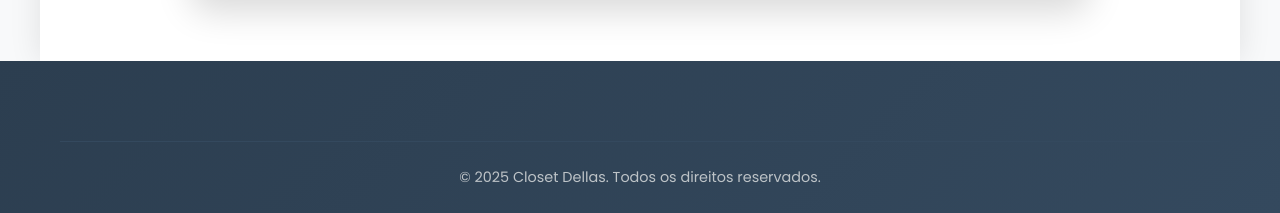
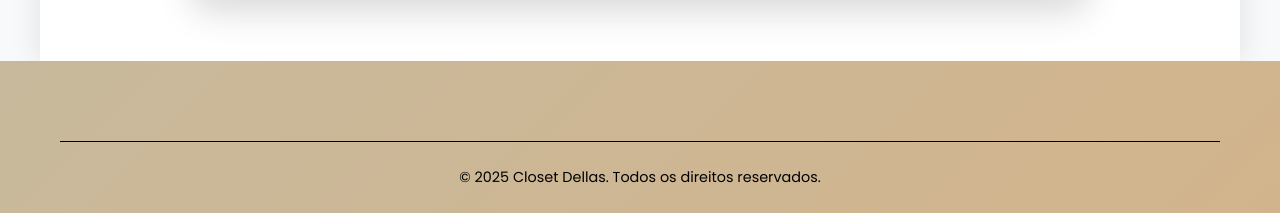
Before and after one commit to DezainCody/roupafeminina, a plain HTML site: page index.html in a window 1280 px wide. Shown: the part 1133-1346 px from the top of the page. Drawn offline with Linux system fonts and the light colour scheme.

Commit message:
Add files via upload

```diff
--- a/index.html
+++ b/index.html
@@ -759,7 +759,7 @@
 
             /* Footer melhorado */
             footer {
-                background: linear-gradient(135deg, #2c3e50 0%, #34495e 100%);
+                background: linear-gradient(135deg, #C8B99C 0%, #D2B48C 100%);
                 color: white;
                 padding: 3rem 0 1.5rem;
                 text-align: center;
@@ -839,10 +839,10 @@
             }
 
             .footer-bottom {
-                border-top: 1px solid #34495e;
+                border-top: 1px solid #000000;
                 padding-top: 1.5rem;
                 font-size: 0.9rem;
-                color: #bdc3c7;
+                color: #000000;
             }
 
             /* Elementos com fade-in no scroll */
```
